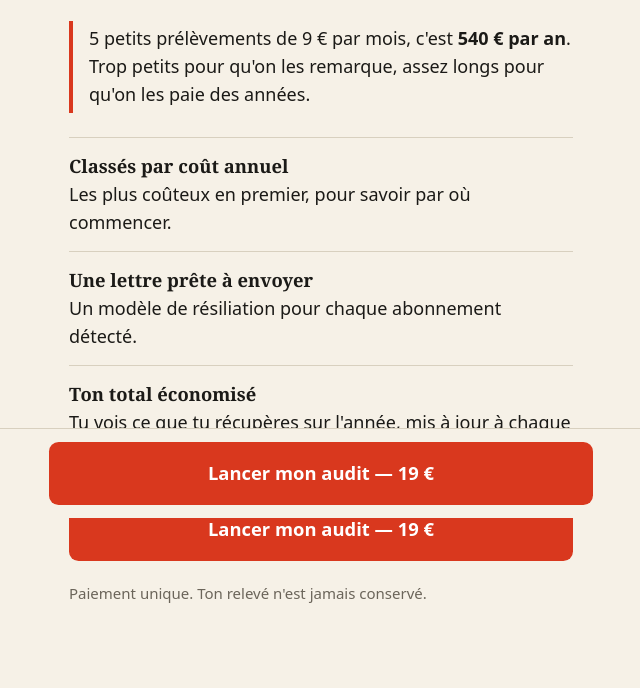
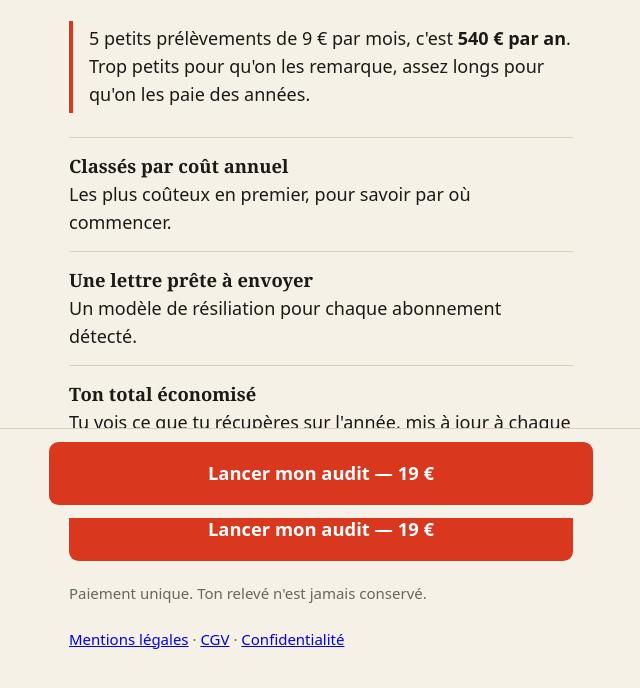
Before and after one commit to caro-del/Fatomes, a website: page index.html in a window 1280 px wide. Shown: the part 282-970 px from the top of the page, without its empty margins (319-959 px from the left). Drawn offline with Linux system fonts and the light colour scheme.

Commit message:
Add legal mentions and privacy links
Added legal mentions and privacy links to the footer.

```diff
--- a/index.html
+++ b/index.html
@@ -39,6 +39,8 @@ small{color:#6b655a}
 </ul>
 <a class="cta" href="https://buy.stripe.com/test_3cI6oJcxSh0a03Tg2O6J200">Lancer mon audit — 19 €</a>
 <p><small>Paiement unique. Ton relevé n'est jamais conservé.</small></p>
+  <p><small><a href="/mentions-legales.html">Mentions légales</a> · <a href="/cgv.html">CGV</a> · <a href="/confidentialite.html">Confidentialité</a></small></p>
+
 </main>
 <div class="fixe"><a class="cta" href="https://buy.stripe.com/test_3cI6oJcxSh0a03Tg2O6J200">Lancer mon audit — 19 €</a></div>
 </body>
```
